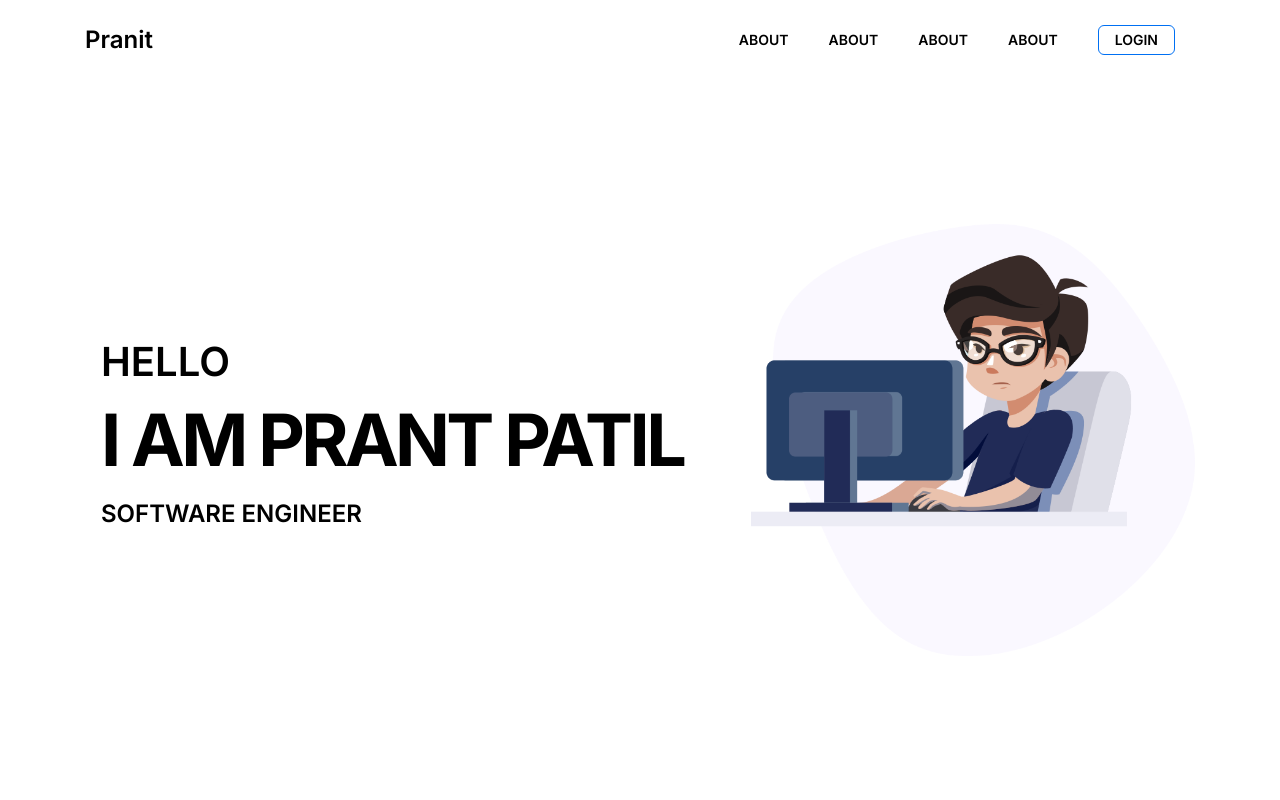
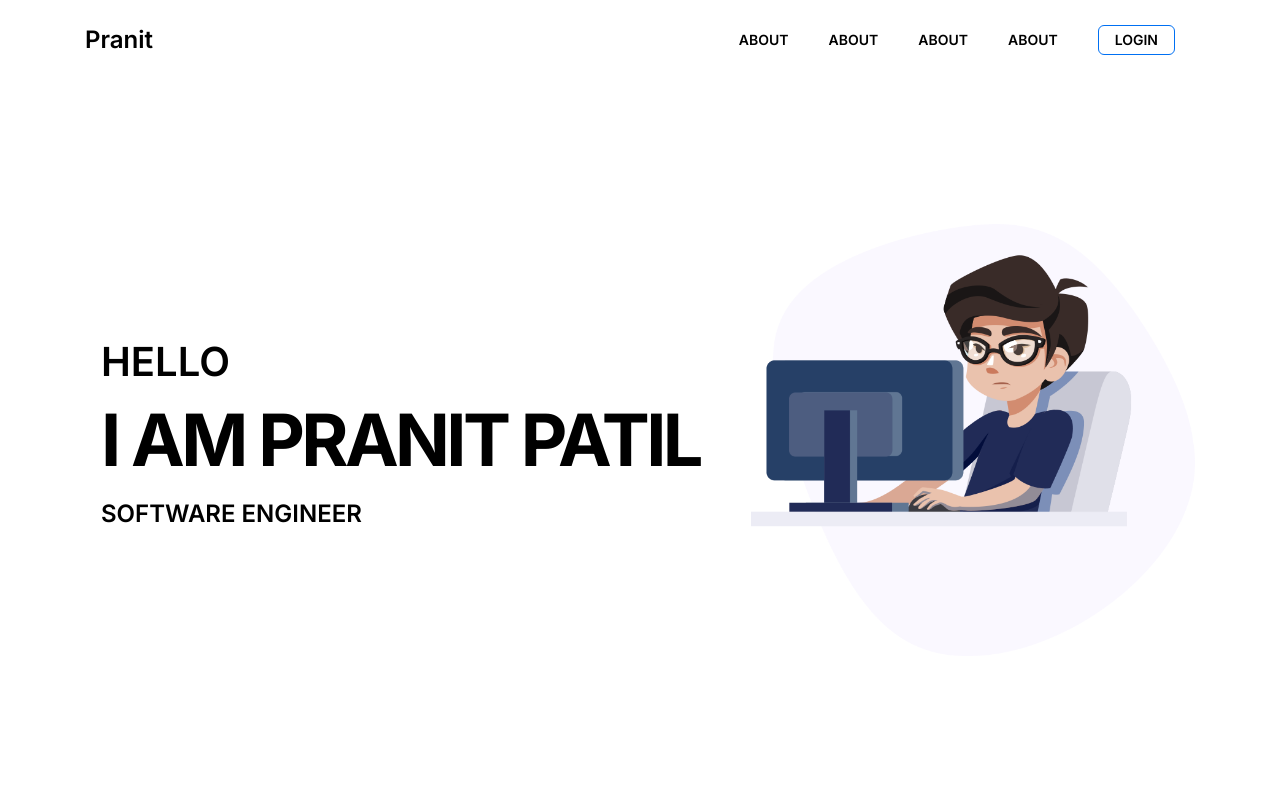
Before and after one commit to programmerpranit/website, a Next.js app: page / in a window 1280 px wide. Shown: the top 800 px of the page. Built offline with nearby package versions, Linux system fonts and the light colour scheme.

Commit message:
name changes

```diff
--- a/pages/index.js
+++ b/pages/index.js
@@ -34,7 +34,7 @@ export default function Home() {
 
           <div className="p-4 md:w-3/5 md:pt-0 pt-20">
             <h3>HELLO</h3>
-            <h1 className="md:text-7xl mb-5 mt-3">I AM PRANT PATIL</h1>
+            <h1 className="md:text-7xl mb-5 mt-3">I AM PRANIT PATIL</h1>
             <h5>SOFTWARE ENGINEER</h5>
           </div>
 
```
